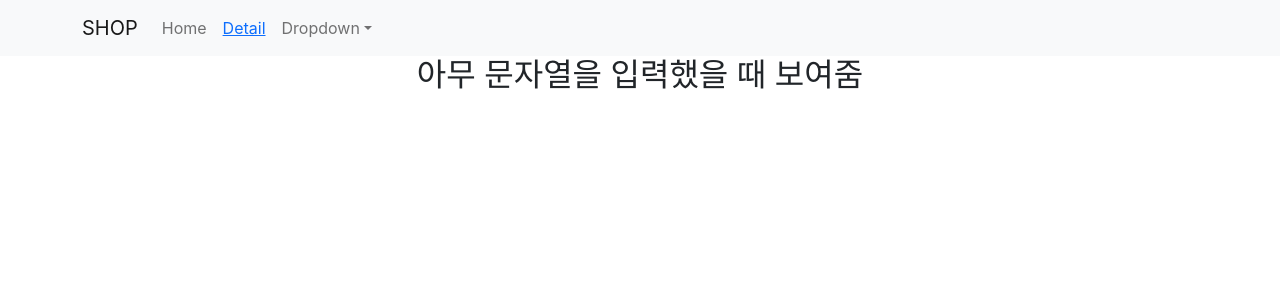
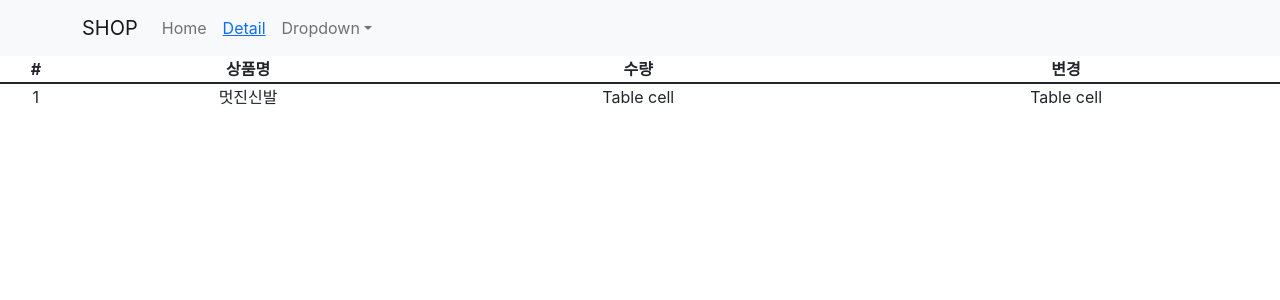
Before and after one commit to lightixxx/coding-apple-shop, a React (Create React App) app: page /cart in a window 1280 px wide. Shown: the top 300 px of the page. Built offline with nearby package versions, Linux system fonts and the light colour scheme.

Commit message:
🚧 세계최고로 쉬운 Redux 1 : props 싫으면 쓰세요 학습

```diff
--- a/package.json
+++ b/package.json
@@ -12,8 +12,10 @@
     "react": "^17.0.2",
     "react-bootstrap": "^2.0.1",
     "react-dom": "^17.0.2",
+    "react-redux": "^7.2.6",
     "react-router-dom": "^5.3.0",
     "react-scripts": "4.0.3",
+    "redux": "^4.1.2",
     "styled-components": "^5.3.3",
     "web-vitals": "^1.1.2"
   },
--- a/src/App.js
+++ b/src/App.js
@@ -5,6 +5,7 @@
 import './App.css'
 import Data from './data'
 import Detail from './components/Detail'
+import Cart from './components/Cart'
 import axios from 'axios'
 
 export let 재고context = React.createContext()
@@ -90,6 +91,10 @@
           </재고context.Provider>
         </Route>
 
+        <Route path="/cart">
+          <Cart />
+        </Route>
+
         <Route path="/:id">
           <h2>아무 문자열을 입력했을 때 보여줌</h2>
         </Route>
--- /dev/null
+++ b/src/components/Cart.js
@@ -0,0 +1,31 @@
+import { Table } from 'react-bootstrap'
+import { connect } from 'react-redux'
+
+function Cart(props) {
+  return (
+    <div>
+      <Table responsive>
+        <tr>
+          <th>#</th>
+          <th>상품명</th>
+          <th>수량</th>
+          <th>변경</th>
+        </tr>
+        <tr>
+          <td>1</td>
+          <td>{props.state[0].name}</td>
+          <td>Table cell</td>
+          <td>Table cell</td>
+        </tr>
+      </Table>
+    </div>
+  )
+}
+
+function state를props화(state) {
+  return {
+    state: state,
+  }
+}
+
+export default connect(state를props화)(Cart)
--- a/src/index.js
+++ b/src/index.js
@@ -5,11 +5,19 @@
 import reportWebVitals from './reportWebVitals'
 
 import { BrowserRouter } from 'react-router-dom'
+import { Provider } from 'react-redux'
+import { createStore } from 'redux'
+
+let store = createStore(() => {
+  return [{ id: 0, name: '멋진신발', quan: 2 }]
+})
 
 ReactDOM.render(
   <React.StrictMode>
     <BrowserRouter>
-      <App />
+      <Provider store={store}>
+        <App />
+      </Provider>
     </BrowserRouter>
   </React.StrictMode>,
   document.getElementById('root')
```
Also changed, not shown: 1 other file (tests, documents, lock files or other folders).
